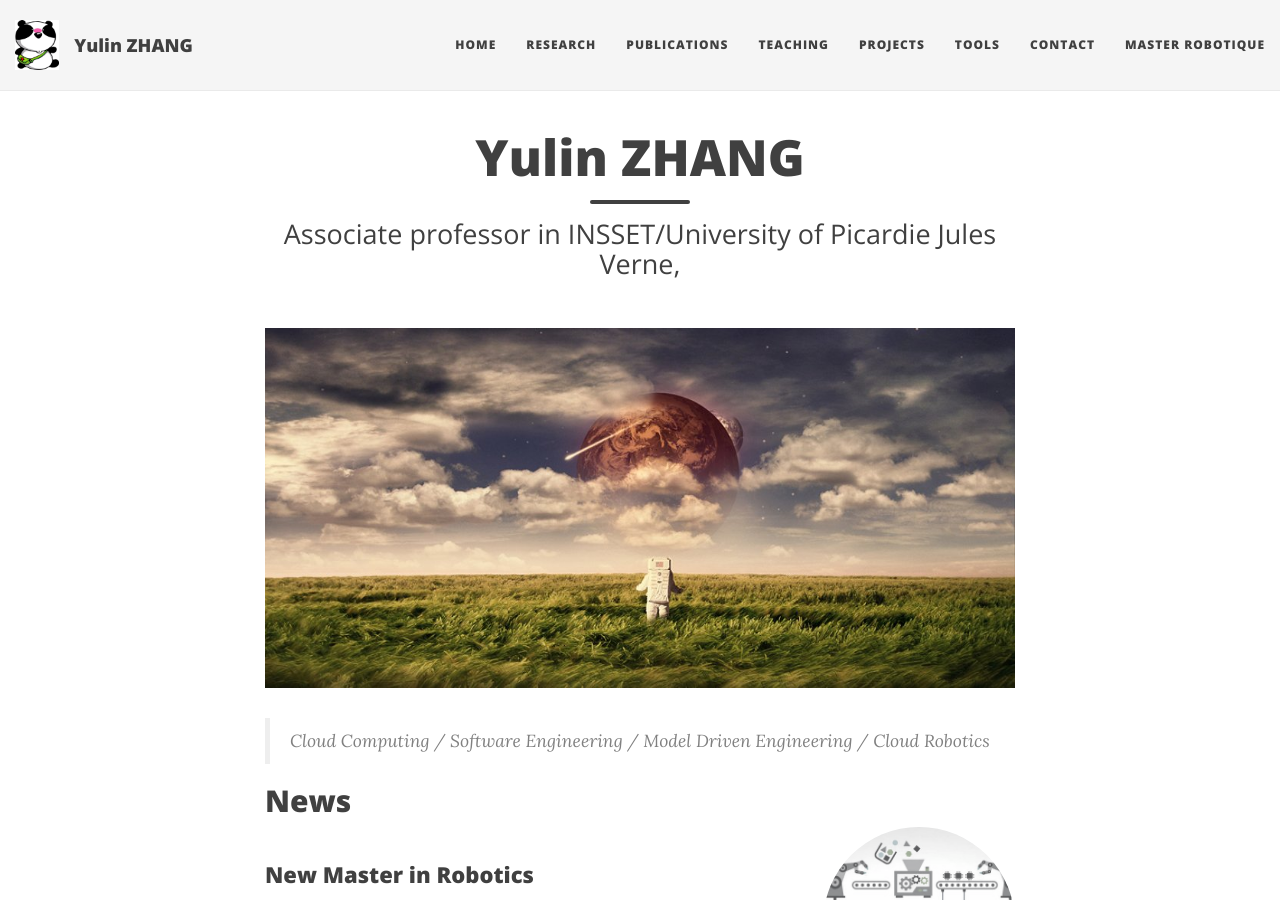
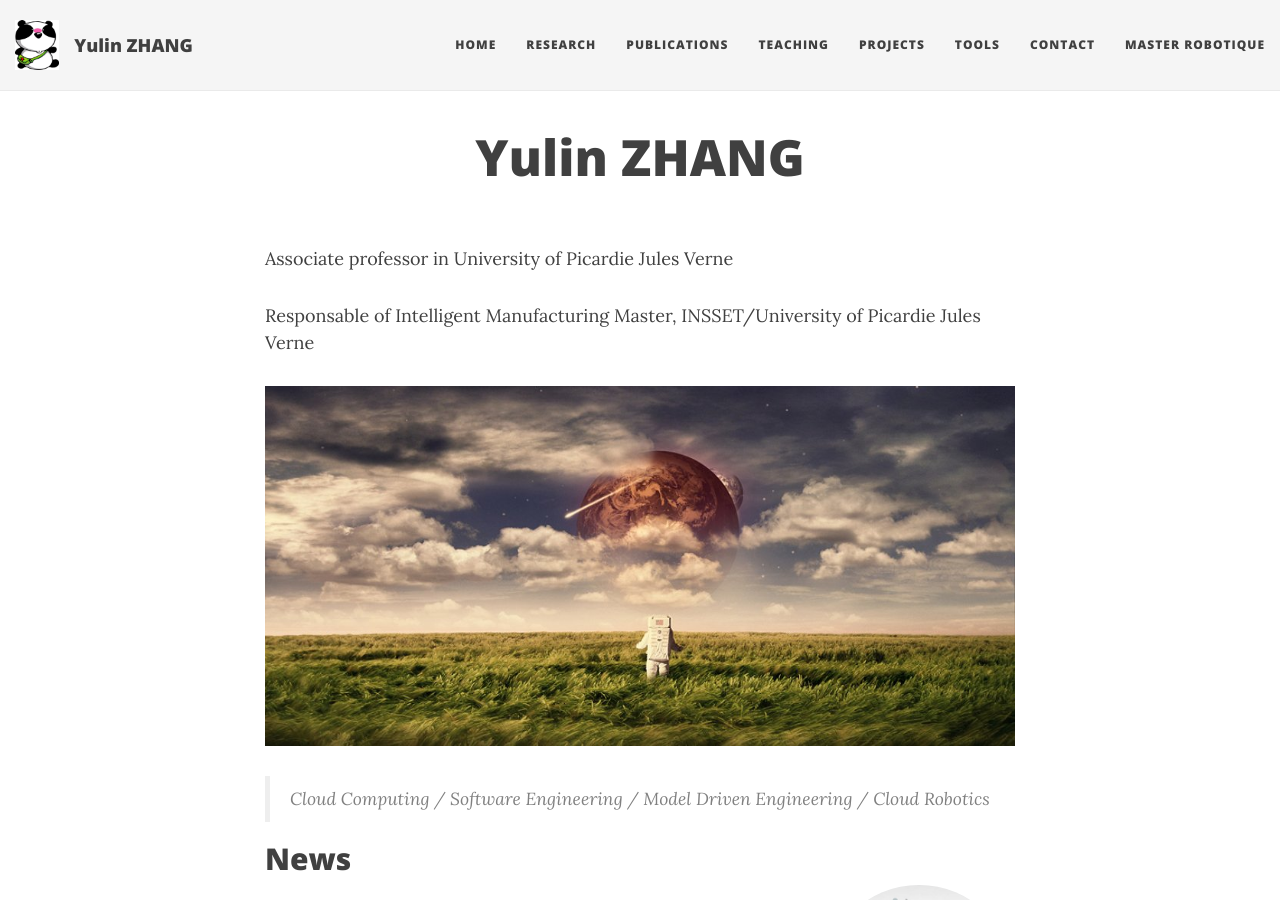
Before and after one commit to yulinz888888/yulinz888888-jekyII.github.io, a Jekyll site: the page built from index.md, in a window 1280 px wide and 900 px high. Built offline with Jekyll 4.4.1, drawn with Linux system fonts in a browser that asks for light colours; nearby versions of some CDN libraries; comment, search, counter and statistics services are not loaded.

Commit message:
add master responsable

```diff
--- a/index.md
+++ b/index.md
@@ -1,9 +1,12 @@
 ---
 layout: page
 title: Yulin ZHANG
-subtitle: Associate professor in INSSET/University of Picardie Jules Verne,
 use-site-title: true
 ---
+
+Associate professor in University of Picardie Jules Verne
+
+Responsable of Intelligent Manufacturing Master, INSSET/University of Picardie Jules Verne
 
 <img src="{{ site.baseurl }}/img/bandeau.jpg" />
 
```
